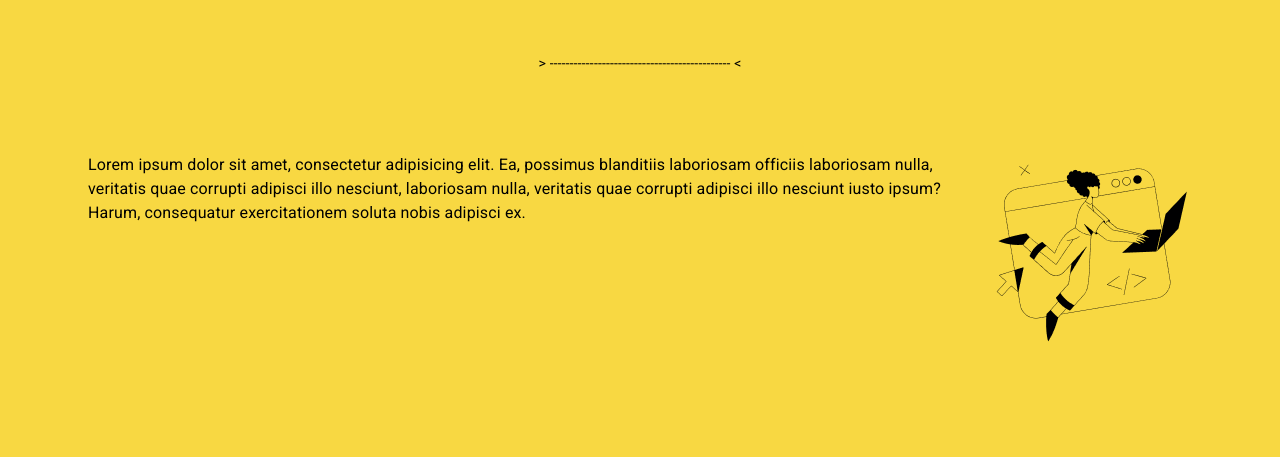
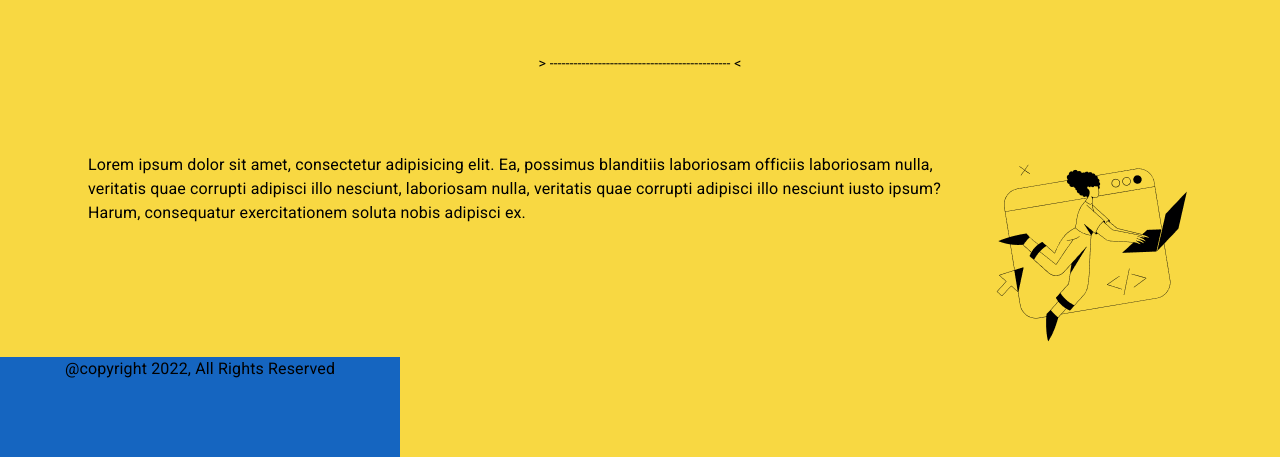
Before and after one commit to kreindo/productsite-React, a React (Create React App) app: page / in a window 1280 px wide. Shown: the part 804-1261 px from the top of the page. Before the commit the page ends 1161 px from the top, so only its background shows below. Built offline with nearby package versions, Linux system fonts and the light colour scheme.

Commit message:
added footer

```diff
--- a/src/App.js
+++ b/src/App.js
@@ -2,6 +2,7 @@ import './App.css';
 import Header from './parts/Header'
 import Content from './parts/Content'
 import Background from './components/Background'
+import Footer from './parts/Footer'
 
 function App() {
   return (
@@ -9,6 +10,7 @@ function App() {
       <Header/>
       <Background/>
       <Content/>
+      <Footer/>
 
     </div>
   );
--- /dev/null
+++ b/src/parts/Footer.jsx
@@ -0,0 +1,19 @@
+import React from 'react'
+import {Box, Typography} from '@mui/material'
+
+const Footer = () => {
+  return (
+    <Box sx={{
+        backgroundColor: 'primary.dark',
+        width: 400,
+        height: 100,
+
+    }}>
+        <Typography textAlign={'center'}>
+            @copyright 2022, All Rights Reserved
+        </Typography>
+    </Box>
+  )
+}
+
+export default Footer
```
